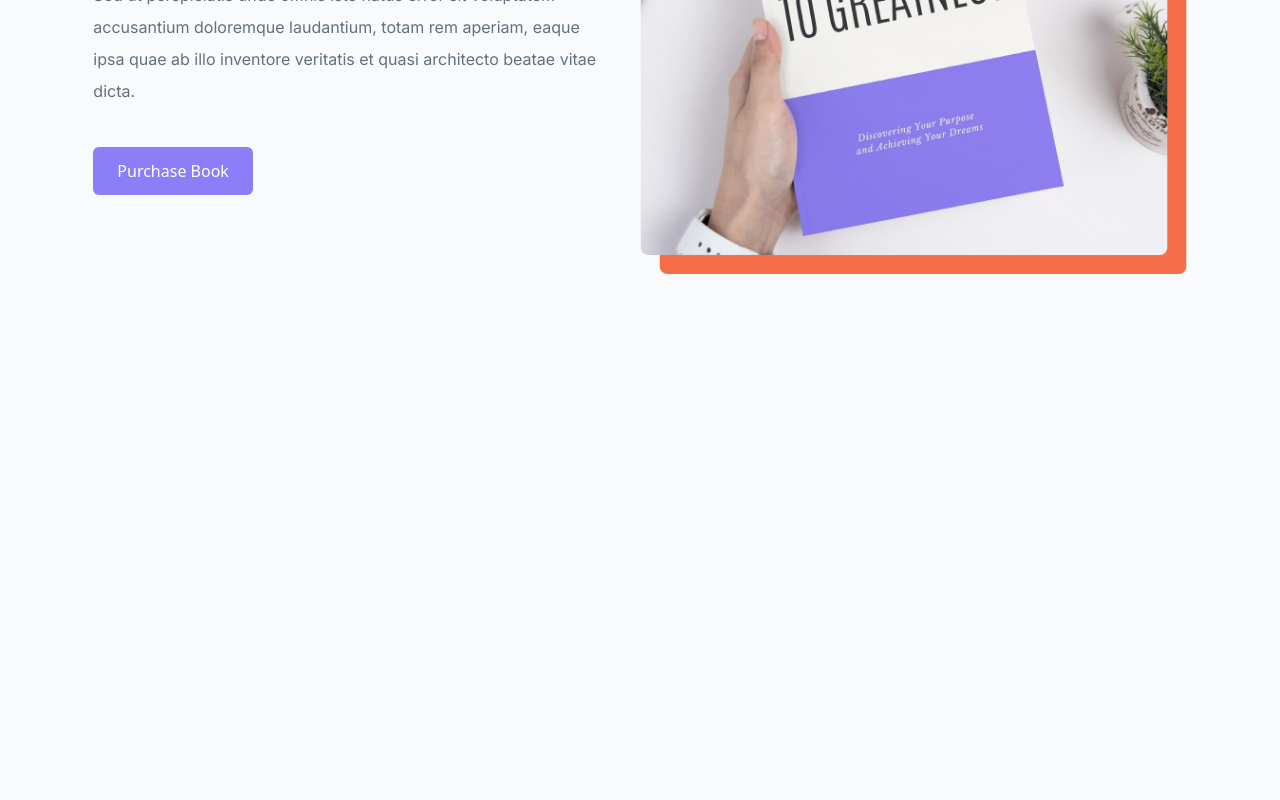
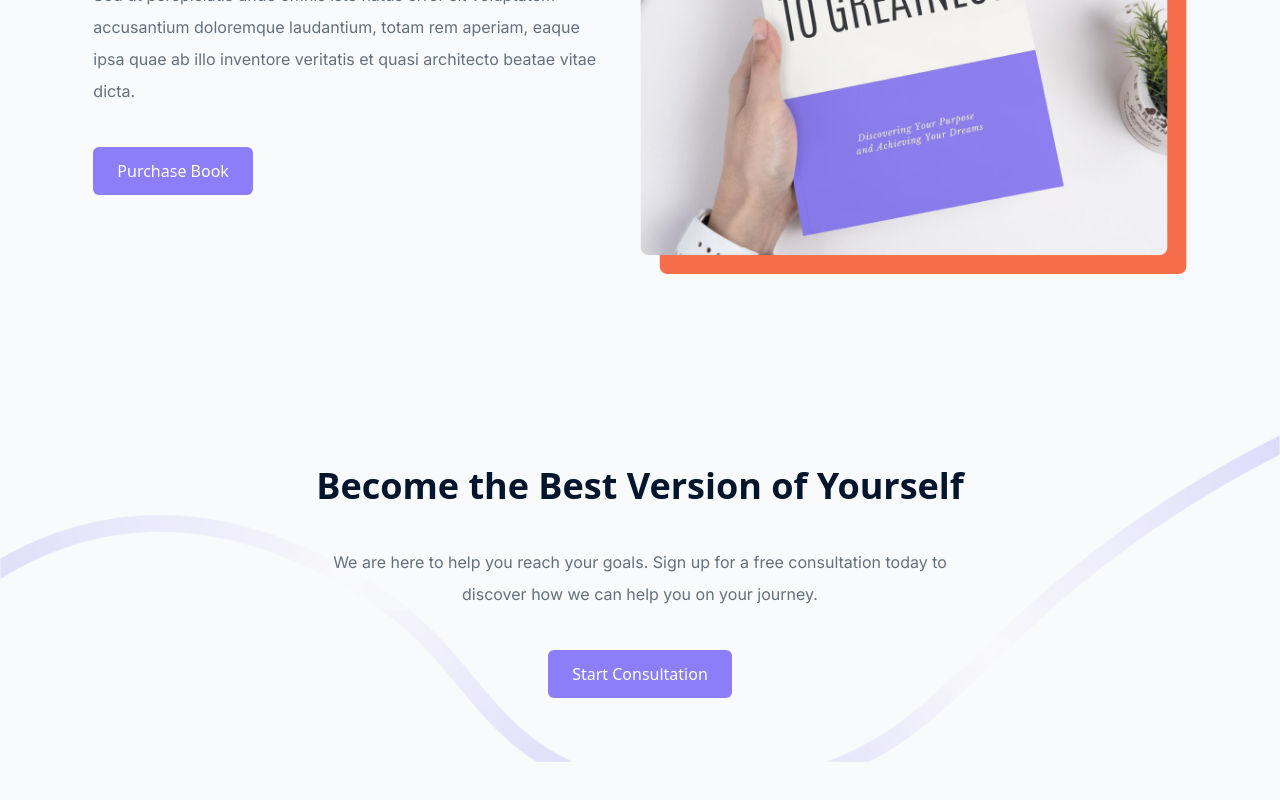
Before and after one commit to joelricmisa/life-coach-landing-page, a React (Vite) app: page / in a window 1280 px wide. Shown: the part 5043-5843 px from the top of the page. Before the commit the page ends 5381 px from the top, so only its background shows below. Built offline with nearby package versions, Linux system fonts and the light colour scheme.

Commit message:
CTA section done

```diff
--- a/src/App.tsx
+++ b/src/App.tsx
@@ -1,5 +1,6 @@
 import About from "./sections/About";
 import Books from "./sections/Books";
+import CTA from "./sections/CTA";
 import Companies from "./sections/Companies";
 import Header from "./sections/Header";
 import Hero from "./sections/Hero";
@@ -16,6 +17,7 @@ function App() {
 			<Services />
 			<Why />
 			<Books />
+			<CTA />
 		</>
 	);
 }
--- a/src/assets/index.ts
+++ b/src/assets/index.ts
@@ -18,6 +18,7 @@ import serviceImg3 from "./serviceImg3.png";
 import signature from "./signature.png";
 import whyImg from "./whyImg.png";
 import bookImg from "./bookImg.png";
+import ctaImg from "./ctaBg.png";
 
 export {
 	colab,
@@ -40,4 +41,5 @@ export {
 	signature,
 	whyImg,
 	bookImg,
+	ctaImg,
 };
--- a/src/sections/CTA.tsx
+++ b/src/sections/CTA.tsx
@@ -1,7 +1,26 @@
 import React from "react";
+import { ctaImg } from "../assets";
 
 const CTA = () => {
-	return <div>CTA</div>;
+	return (
+		<section>
+			<div className="hidden flex-col justify-center items-center text-center py-16 my-16 bg-neutral  relative lg:flex">
+				<h1 className="text-3xl md:text-4xl font-semibold mb-10 z-10">Become the Best Version of Yourself</h1>
+				<p className="font-inter opacity-60 leading-8 mb-10 z-10">
+					We are here to help you reach your goals. Sign up for a free consultation today to <br /> discover how we can help you on
+					your journey.
+				</p>
+				<button className="bg-primary rounded-md px-6 py-3 text-white hover:scale-105 active:scale-100 hover:bg-opacity-80 z-10">
+					Start Consultation
+				</button>
+				<img
+					src={ctaImg}
+					alt=""
+					className="absolute inset-0 z-0 h-full w-full"
+				/>
+			</div>
+		</section>
+	);
 };
 
 export default CTA;
```
Also changed, not shown: src/assets/ctaBg.png (added).
